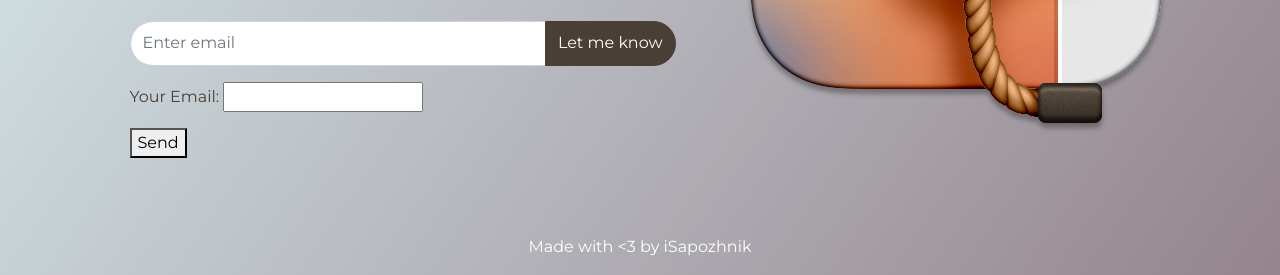
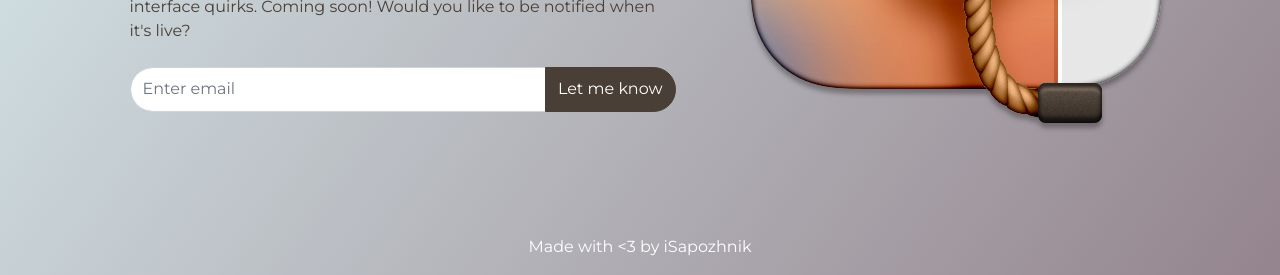
Before and after one commit to iSapozhnik/lasso-site, a plain HTML site: page index.html in a window 1280 px wide. Shown: the part 525-800 px from the top of the page. Drawn offline with Linux system fonts and the light colour scheme.

Commit message:
Fixing form

```diff
--- a/index.html
+++ b/index.html
@@ -57,23 +57,13 @@
                                 Lasso is a window manager for your mac. It allows you to position windows exactly the way you want them, without the need for remembering a multitude of keyboard shortcuts or complicated interface quirks. Coming soon! Would you like to be notified when it's live?
                             </p>
                             <!-- <a class="btn btn-dark btn-lg" href="https://apps.apple.com/de/app/pasty-smart-clipboard/id1544620654?l=en&mt=12" role="button" target="_blank">Download</a> -->
-                            <form name="contact" method="POST" data-netlify="true"></form>
+                            <form name="contact" method="POST" data-netlify="true">
                                 <div class="input-group mb-3 mt-4">
                                     <input type="email" name="email" class="form-control" placeholder="Enter email" aria-label="Recipient's username"
                                         aria-describedby="button-addon2">
                                     <button class="btn btn-secondary border-rad" type="submit" type="button" id="button-addon2">Let me know</button>
                                 </div>
                             </form>
-
-                            <form name="contact" method="POST" data-netlify="true">
-
-                                <p>
-                                  <label>Your Email: <input type="email" name="email" /></label>
-                                </p>
-                                <p>
-                                  <button type="submit">Send</button>
-                                </p>
-                              </form>
                         </div>
                         <div class="col-md-5">
                             <img src="img/app-icon.png" alt="">
```
